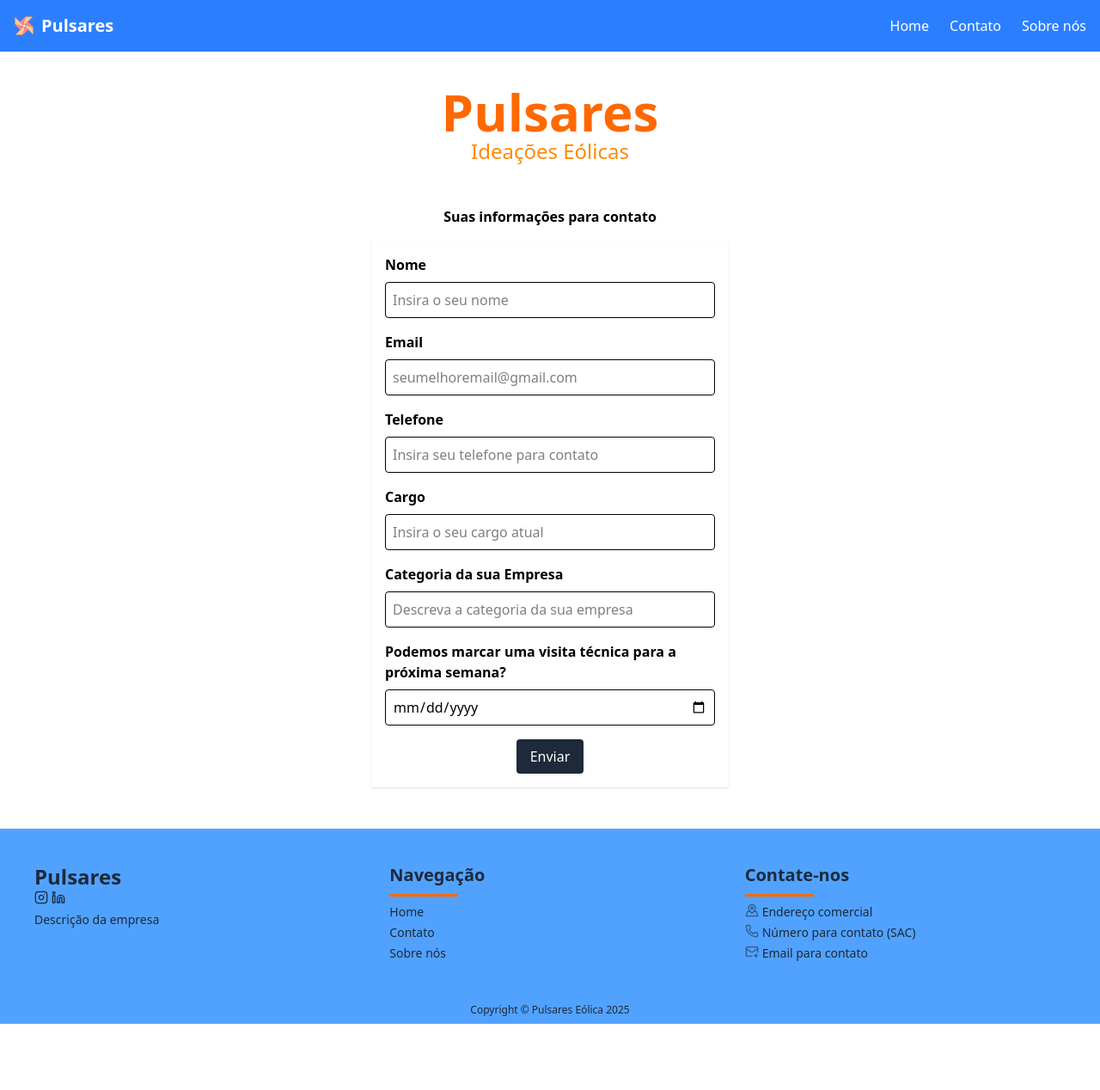
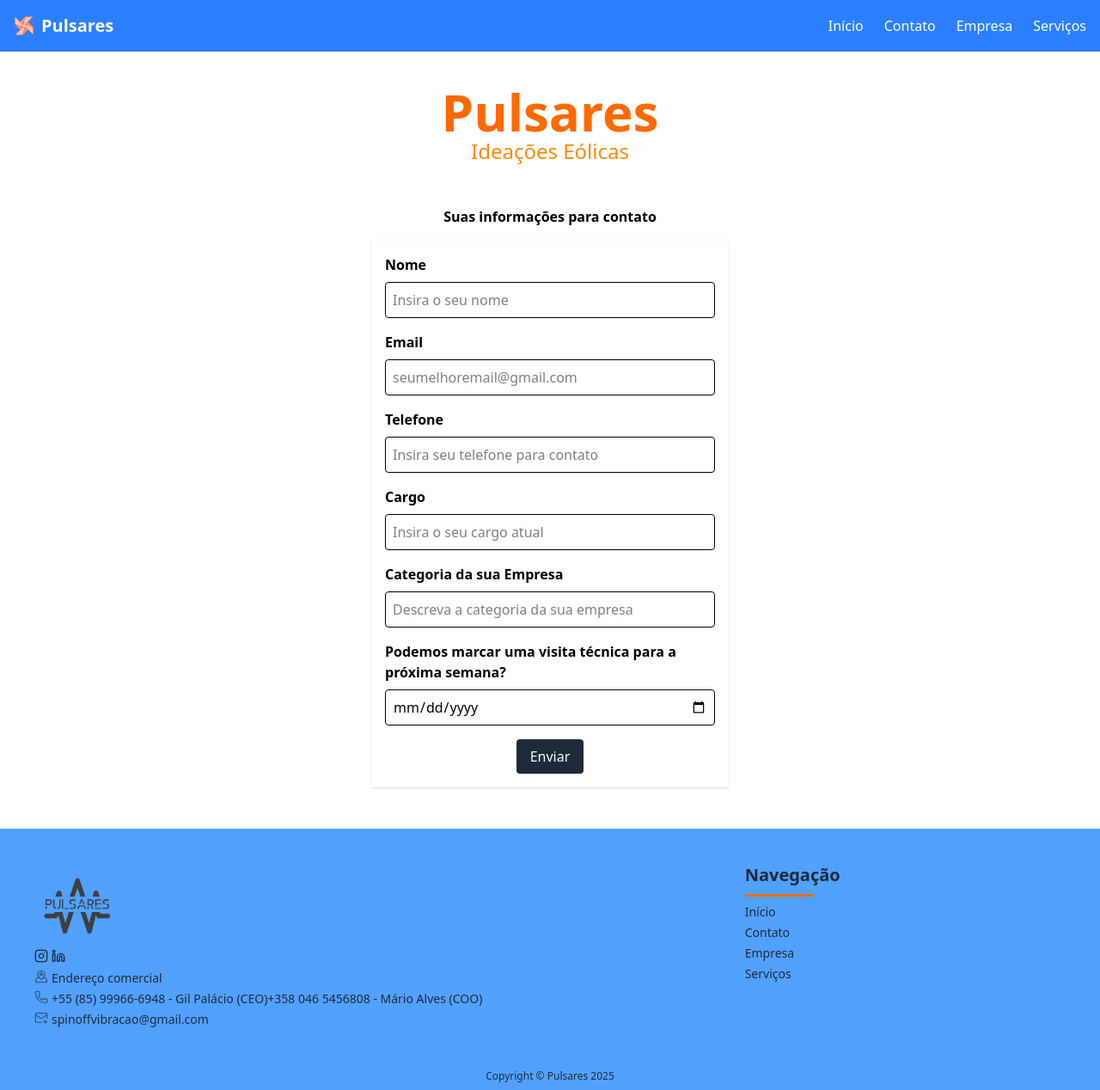
Before and after one commit to iagoponte/LandingPageCompany, a React (Vite) app in the folder frontend/: page /contact_us in a window 1280 px wide. Shown: the whole page at 86% size. Before the commit the page ends 1191 px from the top, so only its background shows below. Built offline with nearby package versions, Linux system fonts and the light colour scheme.

Commit message:
fix: footer-navbar-form

```diff
--- a/frontend/src/layout/Footer/footer.jsx
+++ b/frontend/src/layout/Footer/footer.jsx
@@ -1,10 +1,12 @@
 import React from "react";
 import "./footer.css";
 import { MapPinned, Phone, MailPlus, Instagram, Linkedin } from "lucide-react";
+import logoPulsares from "../../assets/logoPulsares.webp";
 
 
 //corrigir tipo de display, para que mantenha-se responsivo.
 export const Footer = () => {
+  // const logoPulsares = require("../../assets/logoPulsares.png");
   return (
     <>
       {/* <div class="footer">
@@ -64,25 +66,44 @@ export const Footer = () => {
       <footer className="w-full bg-blue-400 text-start">
         <div className="w-full mx-auto p-5 flex flex-wrap box-border">
           {/* <!-- Coluna 1 --> */}
-          <div className="w-full md:w-1/3 p-5 box-border flex flex-col text-gray-800">
-            <h1 className="text-2xl font-bold mb-0">Pulsares</h1>
-            <div className="flex gap-1 mb-2">
-              <Instagram className="h-4 w-4 hover:text-orange-500"/>
-              <Linkedin className="h-4 w-4 hover:text-orange-500"/>
+          {/* <div className="w-full md:w-1/4 p-5 box-border flex flex-col text-gray-800">
+
+          </div> */}
+          {/* <!-- Coluna 2 --> */}
+          <div className="w-full md:w-2/3 p-5 box-border flex flex-col text-gray-800">
+            {/* <h1 className="text-2xl font-bold mb-0">Pulsares</h1> */}
+            <div className="flex flex-col">
+              <img src={logoPulsares} alt="logo" className="h-25 w-25 align-center"></img>
             </div>
-            <p className="text-sm text-justify leading-snug">
-              Descrição da empresa
-            </p>
+            <div className="flex flex-col h-full">
+              <div className="flex gap-1 mb-2">
+              <a href="https://www.instagram.com/pulsar.es/"><Instagram className="h-4 w-4 hover:text-orange-500"/></a>
+              <a href="https://www.linkedin.com/company/pulsares-engenharia"><Linkedin className="h-4 w-4 hover:text-orange-500"/></a>
+            </div>
+            <ul className="space-y-1 text-sm">
+              <li className="flex">
+                <i className="mr-1"><MapPinned className="h-4 w-4 opacity-60" /></i>Endereço comercial
+              </li>
+              <li className="flex">
+                <i className="mr-1"><Phone className="h-4 w-4 opacity-60" /></i>
+                <p>+55 (85) 99966-6948 - Gil Palácio (CEO)</p>
+                <p>+358 046 5456808 - Mário Alves (COO)</p>
+              </li>
+              <li className="flex">
+                <i className="mr-1"><MailPlus className="h-4 w-4 opacity-60" /></i>spinoffvibracao@gmail.com
+              </li>
+            </ul>
+            </div>
           </div>
 
           {/* <!-- Coluna 2 --> */}
-          <div className="w-full md:w-1/3 p-5 box-border flex flex-col text-gray-800">
+          <div className="w-full md:w-1/3 p-5 box-border flex flex-col text-gray-800 align-end">
             <h3 className="text-xl font-semibold mb-2">Navegação</h3>
             <div className="h-[3px] w-20 bg-orange-500 mb-2"></div>
             <ul className="space-y-1 text-sm">
               <li>
                 <a href="/" className="hover:text-orange-500 transition-colors">
-                  Home
+                  Início
                 </a>
               </li>
               <li>
@@ -92,14 +113,19 @@ export const Footer = () => {
               </li>
               <li>
                 <a href="#" className="hover:text-orange-500 transition-colors">
-                  Sobre nós
+                  Empresa
+                </a>
+              </li>
+              <li>
+                <a href="#" className="hover:text-orange-500 transition-colors">
+                  Serviços
                 </a>
               </li>
             </ul>
           </div>
 
           {/* <!-- Coluna 3 --> */}
-          <div className="w-full md:w-1/3 p-5 box-border flex flex-col text-gray-800">
+          {/* <div className="w-full md:w-1/3 p-5 box-border flex flex-col text-gray-800">
             <h3 className="text-xl font-semibold mb-2">Contate-nos</h3>
             <div className="h-[3px] w-20 bg-orange-500 mb-2"></div>
             <ul className="space-y-1 text-sm">
@@ -113,12 +139,12 @@ export const Footer = () => {
                 <i className="mr-1"><MailPlus className="h-4 w-4 opacity-60" /></i>Email para contato
               </li>
             </ul>
-          </div>
+          </div> */}
         </div>
 
         {/* <!-- Rodapé inferior --> */}
         <div className="text-center text-xs text-gray-800 bg-blue-400 py-2">
-          Copyright &copy; Pulsares Eólica 2025
+          Copyright &copy; Pulsares 2025
         </div>
       </footer>
     </>
--- a/frontend/src/layout/Navbar/navbar.jsx
+++ b/frontend/src/layout/Navbar/navbar.jsx
@@ -34,13 +34,16 @@ export const Navbar = () => {
         {/* Links (visíveis em telas médias para cima) */}
         <div className="hidden md:flex space-x-6 items-center">
           <a href="/" className="text-white hover:text-orange-500">
-            Home
+            Início
           </a>
           <a href="/contact_us" className="text-white hover:text-orange-500">
             Contato
           </a>
           <a href="#" className="text-white hover:text-orange-500">
-            Sobre nós
+            Empresa
+          </a>
+          <a href="#" className="text-white hover:text-orange-500">
+            Serviços
           </a>
         </div>
 
--- a/frontend/src/pages/ContactUs/contactUs.jsx
+++ b/frontend/src/pages/ContactUs/contactUs.jsx
@@ -6,7 +6,7 @@ export const ContactUs = () => {
     // const apiUrl = "http://juazeiro-solares.onrender.com"; // erro de CORS, bloqueio.
     const dateToday = new Date();
     const nextWeek = new Date(dateToday);
-    nextWeek.setDate(dateToday.getDate() + 7); // adiciona 7 dias à data atual
+    nextWeek.setDate(dateToday.getDate() + 10); // adiciona 10 dias à data atual
 
     const year = nextWeek.getFullYear();
     const month = String(nextWeek.getMonth() + 1).padStart(2, '0'); // meses começam do zero
```
Also changed, not shown: frontend/src/assets/logoPulsares.webp (added).
